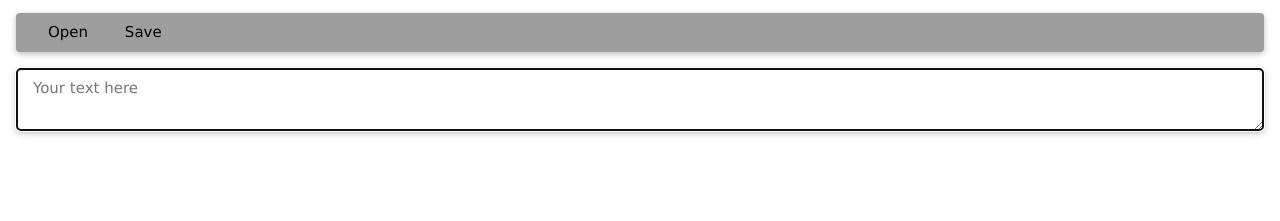
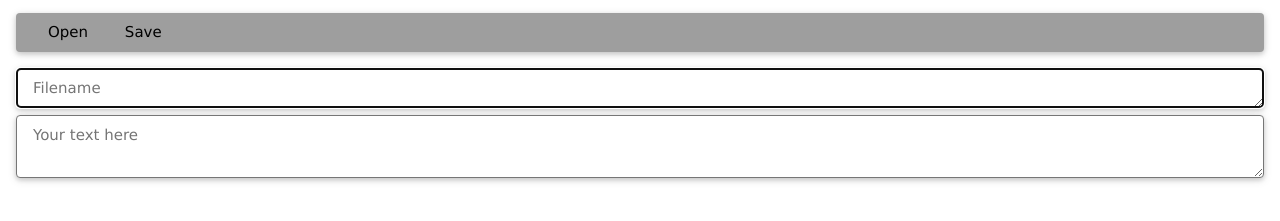
Before and after one commit to HoWingYip/side-project, an Electron app: page index.html in a window 1280 px wide. Shown: the part 73-294 px from the top of the page. Drawn offline with Linux system fonts and the light colour scheme.

Commit message:
Added filename dialog

```diff
--- a/index.html
+++ b/index.html
@@ -16,10 +16,10 @@
   <!--top bar-->
   <div class="w3-container w3-grey w3-card w3-bar w3-round w3-margin topbar">
     <button class="w3-button">Open</button>
-    <button class="w3-button" onclick="sendToElectron(document.getElementsByClassName('editor')[0].value);">Save</button>
+    <button class="w3-button" onclick="sendToElectron(document.getElementsByClassName('editor')[0].value, document.getElementsByClassName('editor')[1].value);">Save</button>
   </div>
   <!--text editor-->
-  <textarea name="Editor" class="editor w3-card w3-padding w3-margin-left w3-margin-right w3-margin-bottom w3-round" placeholder="Your text here" autofocus></textarea>
-  </div>
+  <textarea name="Filename" class="editor w3-card w3-padding w3-margin-left w3-margin-right w3-round" placeholder="Filename" rows="1" autofocus></textarea>
+  <textarea name="Editor" class="editor w3-card w3-padding w3-margin-left w3-margin-right w3-margin-bottom w3-round" placeholder="Your text here"></textarea>
 </body>
 </html>
```
